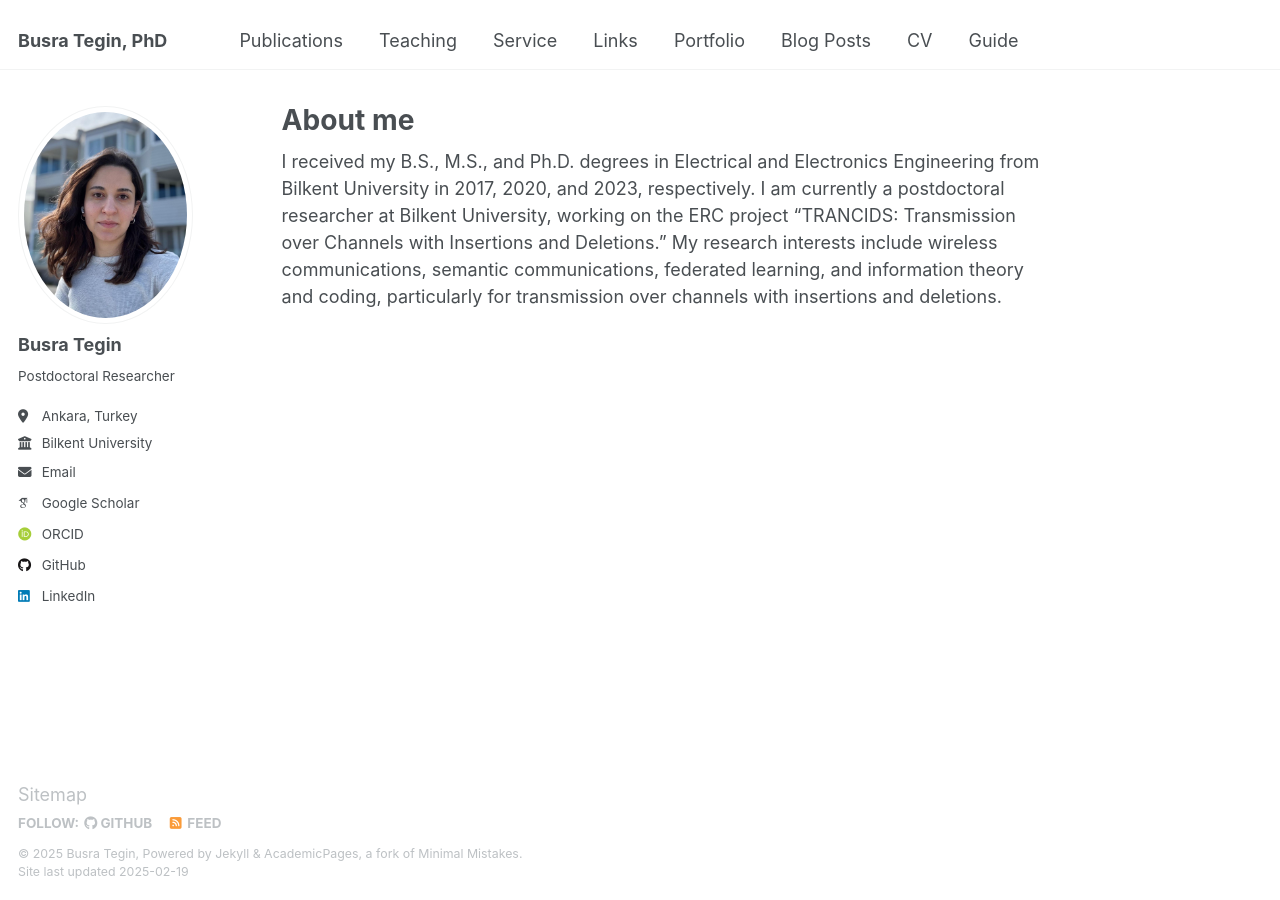
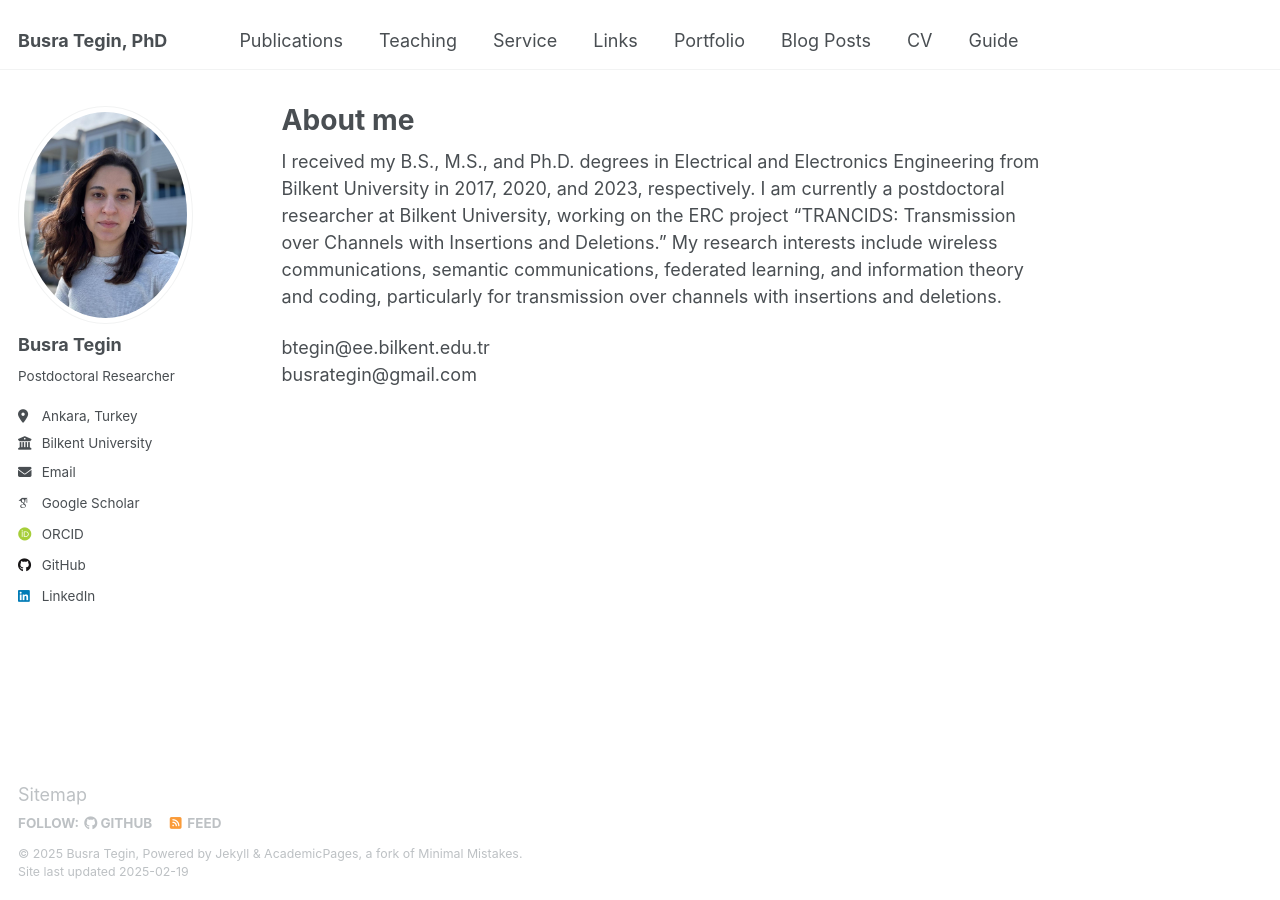
Before and after one commit to busrategin/busrategin.github.io, a Jekyll site: the page built from _pages/about.md, in a window 1280 px wide. Built offline with Jekyll 4.4.1, drawn with Linux system fonts in a browser that asks for light colours; some web fonts are replaced.

Commit message:
Update about.md

```diff
--- a/_pages/about.md
+++ b/_pages/about.md
@@ -8,3 +8,6 @@ redirect_from:
 ---
 
 I received my B.S., M.S., and Ph.D. degrees in Electrical and Electronics Engineering from Bilkent University in 2017, 2020, and 2023, respectively. I am currently a postdoctoral researcher at Bilkent University, working on the ERC project “TRANCIDS: Transmission over Channels with Insertions and Deletions.” My research interests include wireless communications, semantic communications, federated learning, and information theory and coding, particularly for transmission over channels with insertions and deletions.
+
+btegin@ee.bilkent.edu.tr <br>
+busrategin@gmail.com
```
